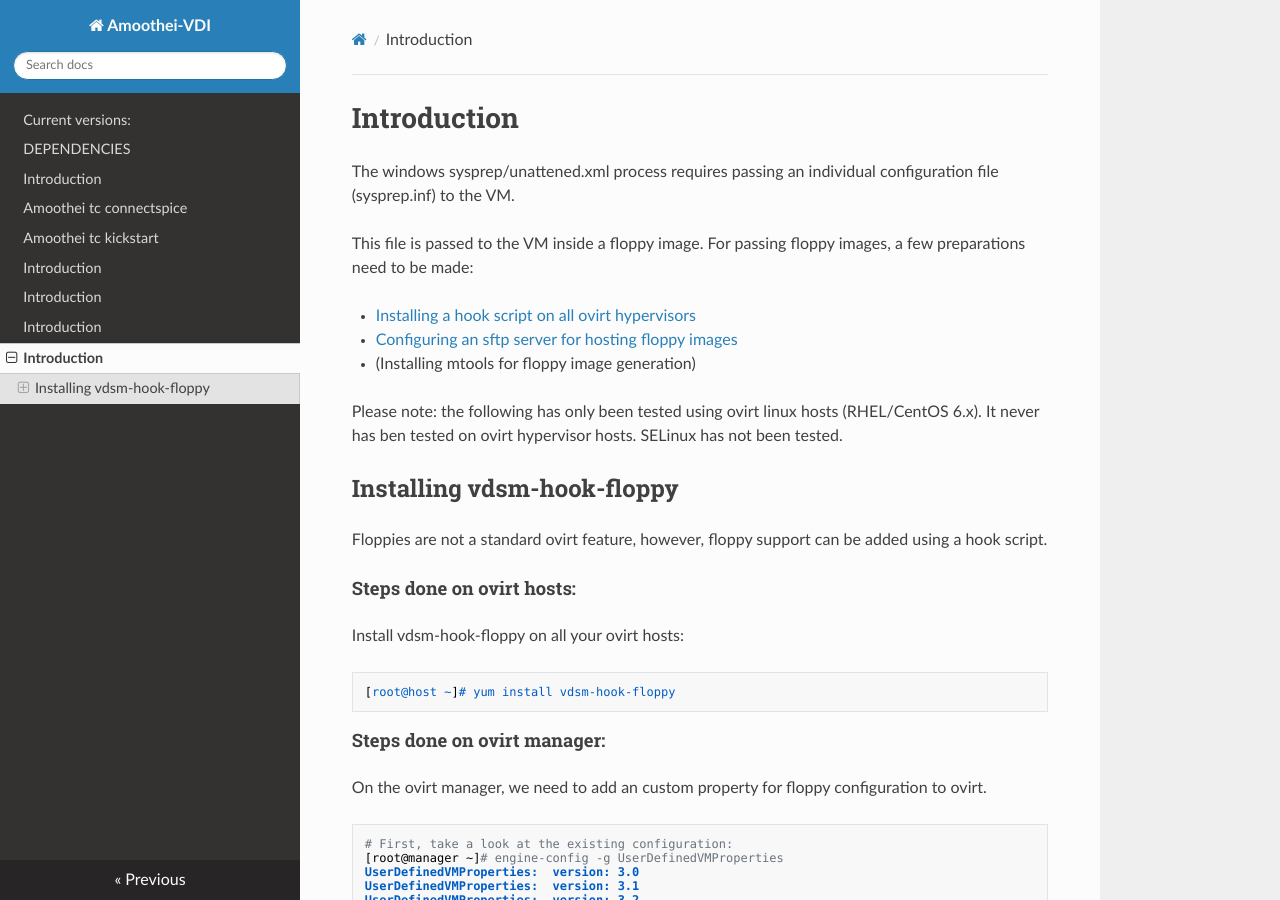
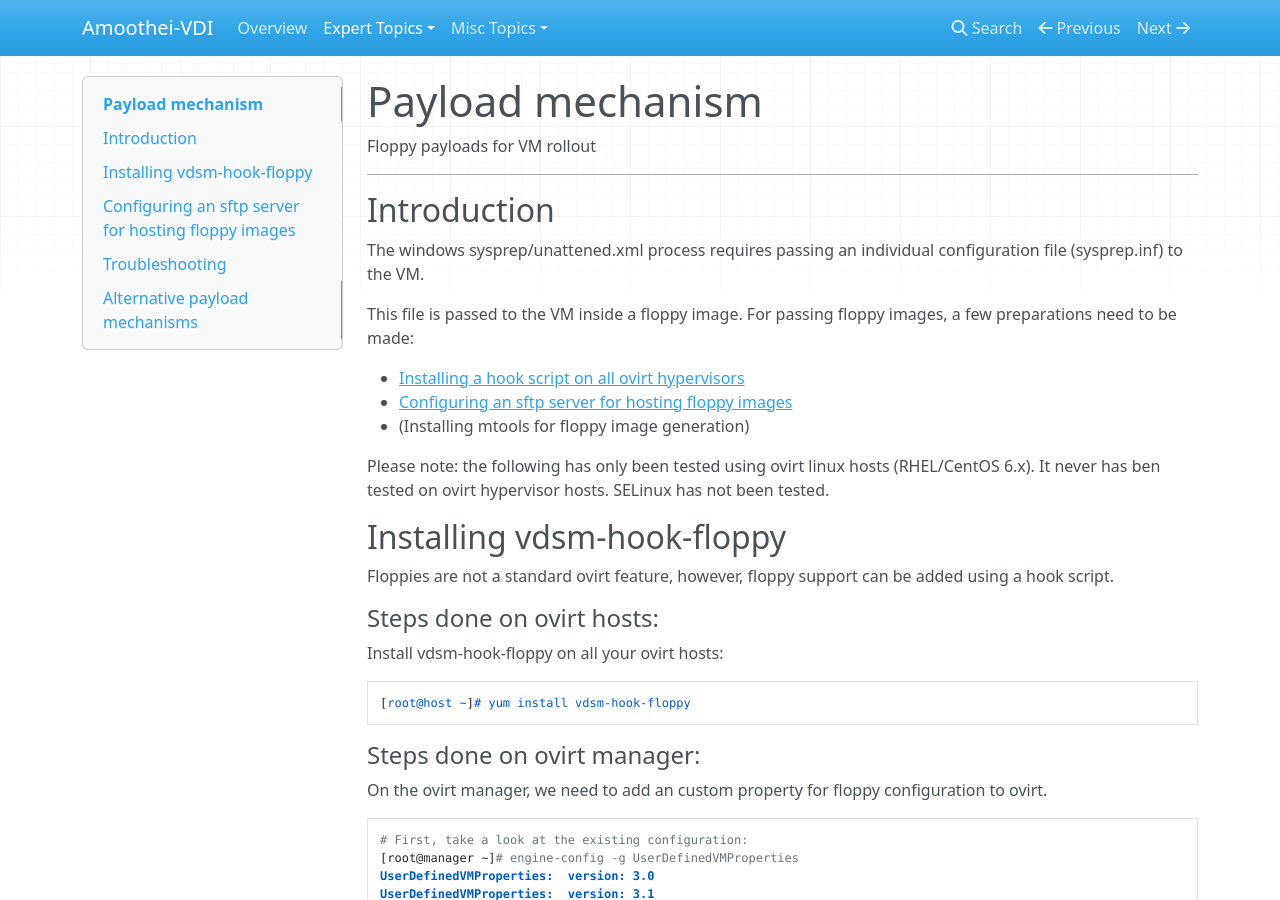
Before and after one commit to adfinis/virtesk, an MkDocs documentation site: the page built from doc/sftp-floppy-upload.md, in a window 1280 px wide and 900 px high. Built offline with MkDocs 1.6.1, drawn with Linux system fonts in a browser that asks for light colours; nearby versions of some CDN libraries; old or Windows-style settings are respelled for this version of MkDocs; some of the changed text lies outside the part shown.

Commit message:
doc: mkdocs changes

````diff
--- a/doc/sftp-floppy-upload.md
+++ b/doc/sftp-floppy-upload.md
@@ -1,5 +1,11 @@
-Introduction
-================
+# Payload mechanism
+
+Floppy payloads for VM rollout
+
+---
+
+## Introduction
+
 The windows sysprep/unattened.xml process requires passing an individual configuration file (sysprep.inf)  to the VM.
 
 This file is passed to the VM inside a floppy image. For passing floppy images, a few preparations need to be made:
@@ -85,7 +91,7 @@ If you really do want to test that floppies do work, a few more steps are necess
 4. Now the image should be accessible as a floppy drive inside the VM.
 
 Configuring an sftp server for hosting floppy images
-====================================================
+------------------------------------------------------
 The [VM rollout script](amoothei-vm-rollout.md) needs a way to upload floppy images,
 so that the images are accessible by the ovirt hosts afterwards. The [VM rollout script](amoothei-vm-rollout.md) uses sftp to upload floppy images, and the ovirt hosts use NFS to access the floppy images.
 
@@ -196,7 +202,7 @@ Now, you should be able to list/put/remove files using the following command:
 ```
 
 Troubleshooting
-==================
+-----------------
 ### Duplicate floppy drive
 Ovirt error message:
 ```
@@ -216,7 +222,7 @@ If a VM with a floppy configured using the custom property fails to run, careful
 
 
 Alternative payload mechanisms
-===============================
+-------------------------------
 A lot of mechanisms for injecting a payload into an ovirt VM were evaluated, but all have their problems:
 
 * Passing Unattended.xml content through API:
--- a/mkdocs.yml
+++ b/mkdocs.yml
@@ -1,3 +1,20 @@
 site_name: Amoothei-VDI
 docs_dir: doc
-theme: readthedocs
+pages:
+- Overview: 'index.md'
+- Expert Topics:
+        - 'Rollout Payload': 'sftp-floppy-upload.md'
+        - 'amoothei-infrastructure-server.md'
+        - 'amoothei-tc-connectspice.md'
+        - 'amoothei-tc-kickstart.md'
+- Misc Topics:
+        - 'amoothei-tc-tools.md'
+        - 'amoothei-vm-rollout.md'
+        - 'Compatibility.md'
+        - 'DEPENDENCIES.md'
+        - 'libusbredir-patching.md'
+
+markdown_extensions:
+    - toc:
+        permalink: 
+    - admonition:
````
Also changed, not shown: doc/index.md (renamed from README.md, +5 -5 lines).
